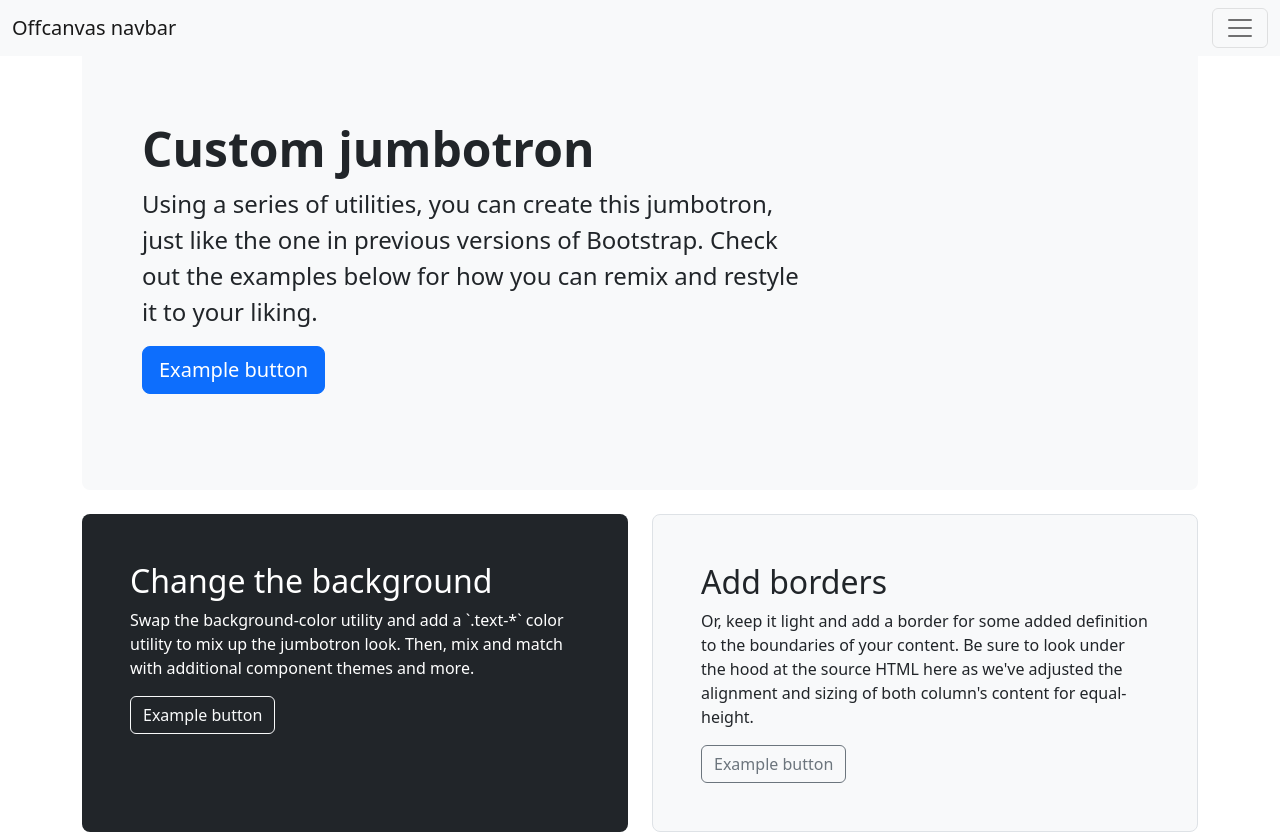
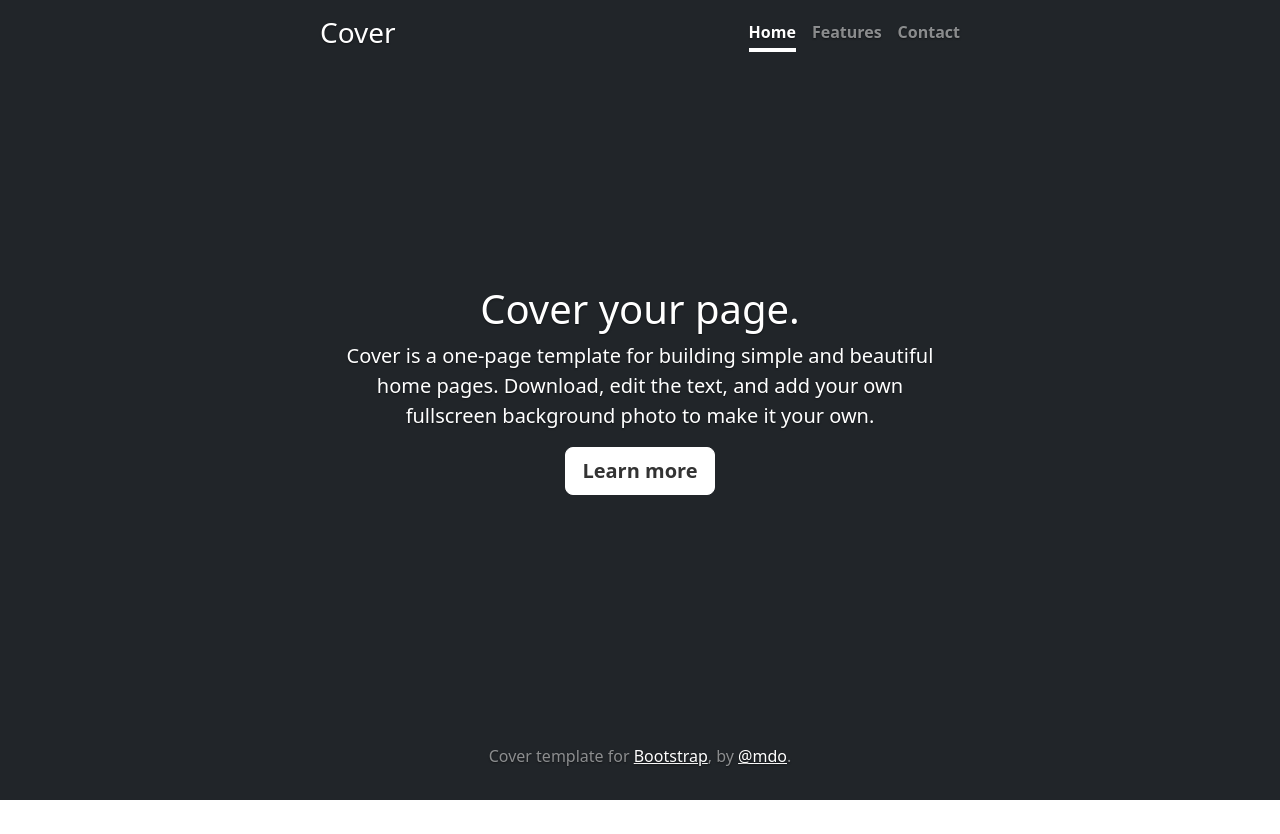
Before and after one commit to MarioGranados/mypage, a React (Create React App) app in the folder frontend/: page / in a window 1280 px wide. Shown: the top 834 px of the page. After the commit the page ends 800 px from the top, so only its background shows below. Built offline with nearby package versions, Linux system fonts and the light colour scheme.

Commit message:
more stuff

```diff
--- a/frontend/src/App.js
+++ b/frontend/src/App.js
@@ -1,10 +1,11 @@
 import HomePage from './Pages/HomePage'
 import 'bootstrap/dist/js/bootstrap';
 import 'bootstrap/dist/css/bootstrap.css';
+import ProfilePage from "./Pages/ProfilePage";
 
 function App() {
   return (
-    <HomePage/>
+    <ProfilePage/>
   );
 }
 
--- /dev/null
+++ b/frontend/src/Pages/ProfilePage.css
@@ -0,0 +1,101 @@
+
+.bd-placeholder-img {
+    font-size: 1.125rem;
+    text-anchor: middle;
+    -webkit-user-select: none;
+    -moz-user-select: none;
+    user-select: none;
+}
+
+@media (min-width: 768px) {
+    .bd-placeholder-img-lg {
+        font-size: 3.5rem;
+    }
+}
+
+.b-example-divider {
+    height: 3rem;
+    background-color: rgba(0, 0, 0, .1);
+    border: solid rgba(0, 0, 0, .15);
+    border-width: 1px 0;
+    box-shadow: inset 0 .5em 1.5em rgba(0, 0, 0, .1), inset 0 .125em .5em rgba(0, 0, 0, .15);
+}
+
+.b-example-vr {
+    flex-shrink: 0;
+    width: 1.5rem;
+    height: 100vh;
+}
+
+.bi {
+    vertical-align: -.125em;
+    fill: currentColor;
+}
+
+.nav-scroller {
+    position: relative;
+    z-index: 2;
+    height: 2.75rem;
+    overflow-y: hidden;
+}
+
+.nav-scroller .nav {
+    display: flex;
+    flex-wrap: nowrap;
+    padding-bottom: 1rem;
+    margin-top: -1px;
+    overflow-x: auto;
+    text-align: center;
+    white-space: nowrap;
+    -webkit-overflow-scrolling: touch;
+}
+/*
+ * Globals
+ */
+
+
+/* Custom default button */
+.btn-secondary,
+.btn-secondary:hover,
+.btn-secondary:focus {
+    color: #333;
+    text-shadow: none; /* Prevent inheritance from `body` */
+}
+
+
+/*
+ * Base structure
+ */
+
+body {
+    text-shadow: 0 .05rem .1rem rgba(0, 0, 0, .5);
+    box-shadow: inset 0 0 5rem rgba(0, 0, 0, .5);
+}
+
+.cover-container {
+    max-width: 42em;
+}
+
+
+/*
+ * Header
+ */
+
+.nav-masthead .nav-link {
+    color: rgba(255, 255, 255, .5);
+    border-bottom: .25rem solid transparent;
+}
+
+.nav-masthead .nav-link:hover,
+.nav-masthead .nav-link:focus {
+    border-bottom-color: rgba(255, 255, 255, .25);
+}
+
+.nav-masthead .nav-link + .nav-link {
+    margin-left: 1rem;
+}
+
+.nav-masthead .active {
+    color: #fff;
+    border-bottom-color: #fff;
+}
--- /dev/null
+++ b/frontend/src/Pages/ProfilePage.js
@@ -0,0 +1,42 @@
+import Navbar from "../Components/Navbar";
+import Footer from "../Components/Footer";
+import './ProfilePage.css'
+
+const ProfilePage = () => {
+    return(
+        <>
+            <div className="d-flex vh-100 text-center text-white bg-dark">
+
+            <div className="cover-container d-flex w-100 h-100 p-3 mx-auto flex-column">
+                <header className="mb-auto">
+                    <div>
+                        <h3 className="float-md-start mb-0">Cover</h3>
+                        <nav className="nav nav-masthead justify-content-center float-md-end">
+                            <a className="nav-link fw-bold py-1 px-0 active" aria-current="page" href="#">Home</a>
+                            <a className="nav-link fw-bold py-1 px-0" href="#">Features</a>
+                            <a className="nav-link fw-bold py-1 px-0" href="#">Contact</a>
+                        </nav>
+                    </div>
+                </header>
+
+                <main className="px-3">
+                    <h1>Cover your page.</h1>
+                    <p className="lead">Cover is a one-page template for building simple and beautiful home pages.
+                        Download, edit the text, and add your own fullscreen background photo to make it your own.</p>
+                    <p className="lead">
+                        <a href="#" className="btn btn-lg btn-secondary fw-bold border-white bg-white">Learn more</a>
+                    </p>
+                </main>
+
+                <footer className="mt-auto text-white-50">
+                    <p>Cover template for <a href="https://getbootstrap.com/" className="text-white">Bootstrap</a>,
+                        by <a href="https://twitter.com/mdo" className="text-white">@mdo</a>.</p>
+                </footer>
+            </div>
+
+
+            </div>
+        </>
+    );
+}
+export default ProfilePage;
```
Also changed, not shown: frontend/src/Components/Features.js (added, +96 -0 lines), frontend/src/Pages/ProfilePageMobile.js (added, +8 -0 lines).
